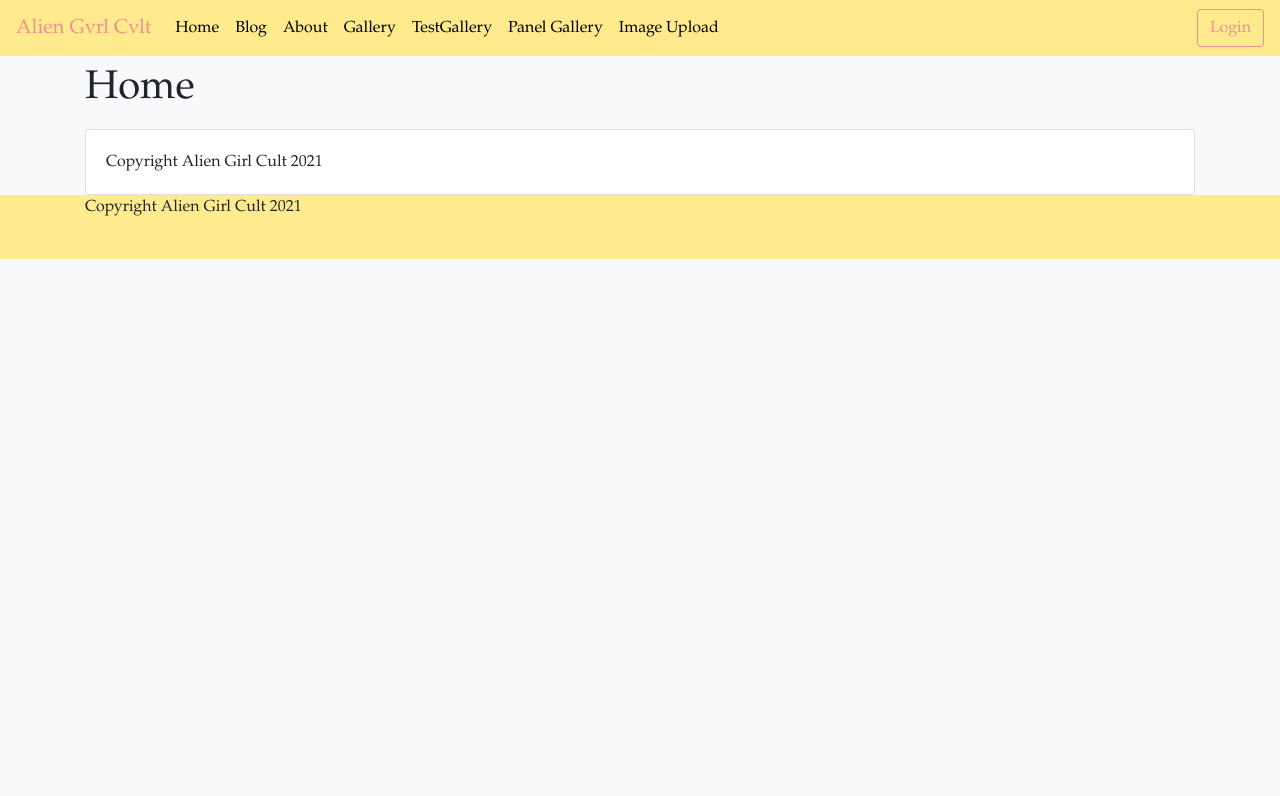
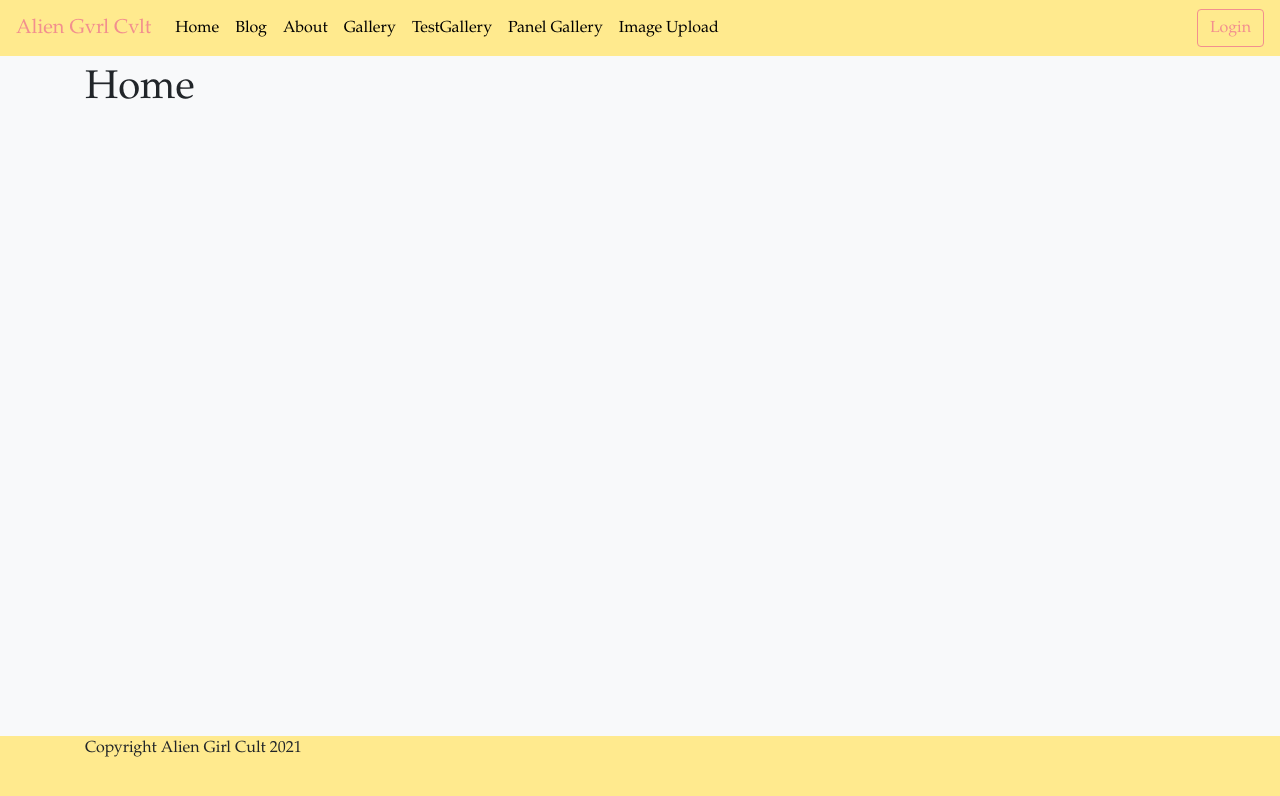
Before and after one commit to paulreyneveld/agc, a React (Create React App) app: page / in a window 1280 px wide. Shown: the top 796 px of the page. Built offline with nearby package versions, Linux system fonts and the light colour scheme; no server answers.

Commit message:
Set footer position to absolute

```diff
--- a/src/App.js
+++ b/src/App.js
@@ -74,7 +74,6 @@ const App = () => {
             <Home />
           </Route>
         </Switch>
-      <Footer />
       <NewFooter />
     </Router>
     </>
--- a/src/components/NewFooter.js
+++ b/src/components/NewFooter.js
@@ -6,7 +6,10 @@ const NewFooter  = () => {
 
     const style = {
         backgroundColor: '#FFEA8E',
-        height: '4em'
+        height: '4em',
+        position: 'absolute',
+        bottom: 0,
+        width: '100%'
     }
 
     return (
```
Also changed, not shown: 1 other file (tests, documents, lock files or other folders).
